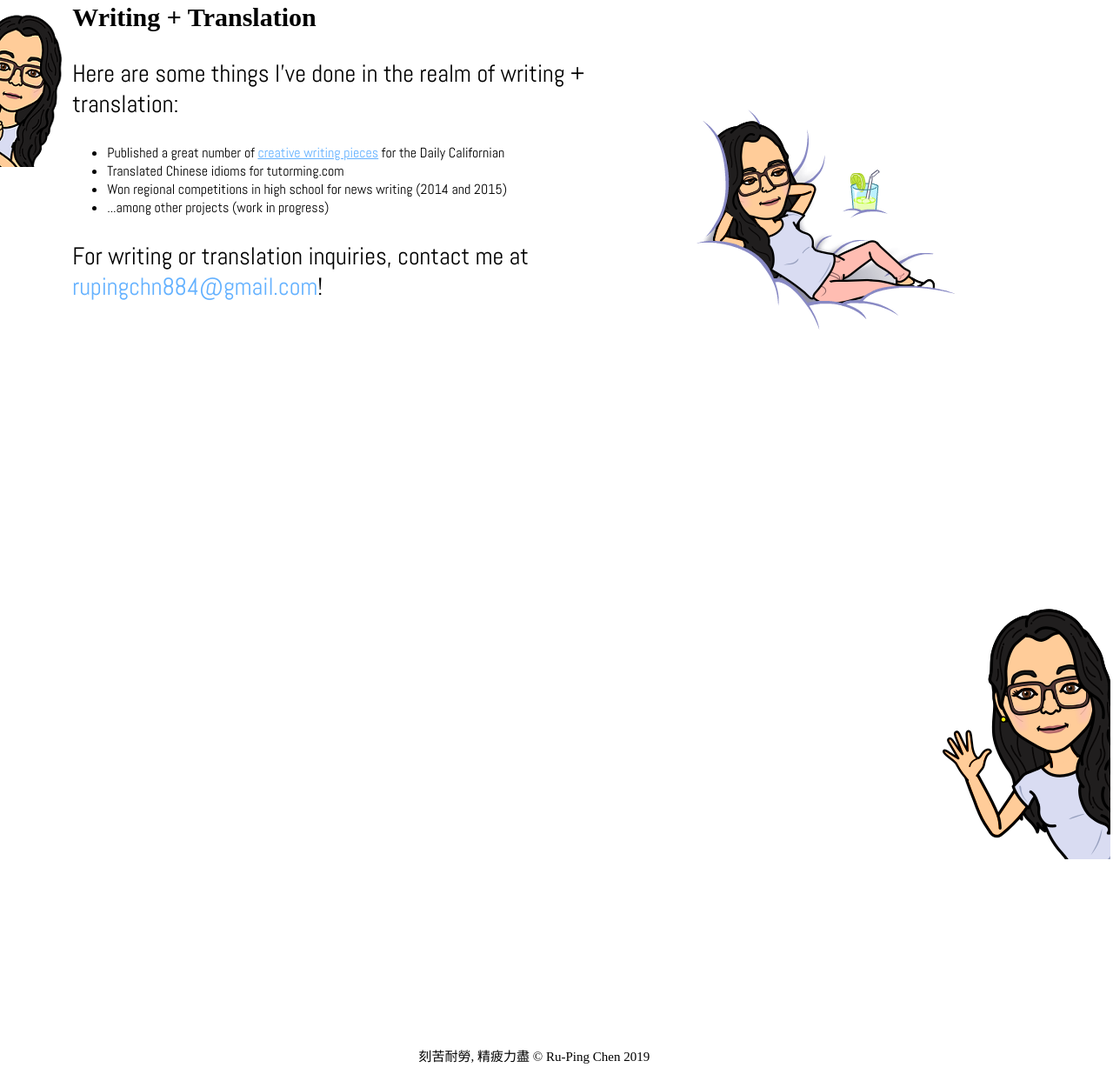
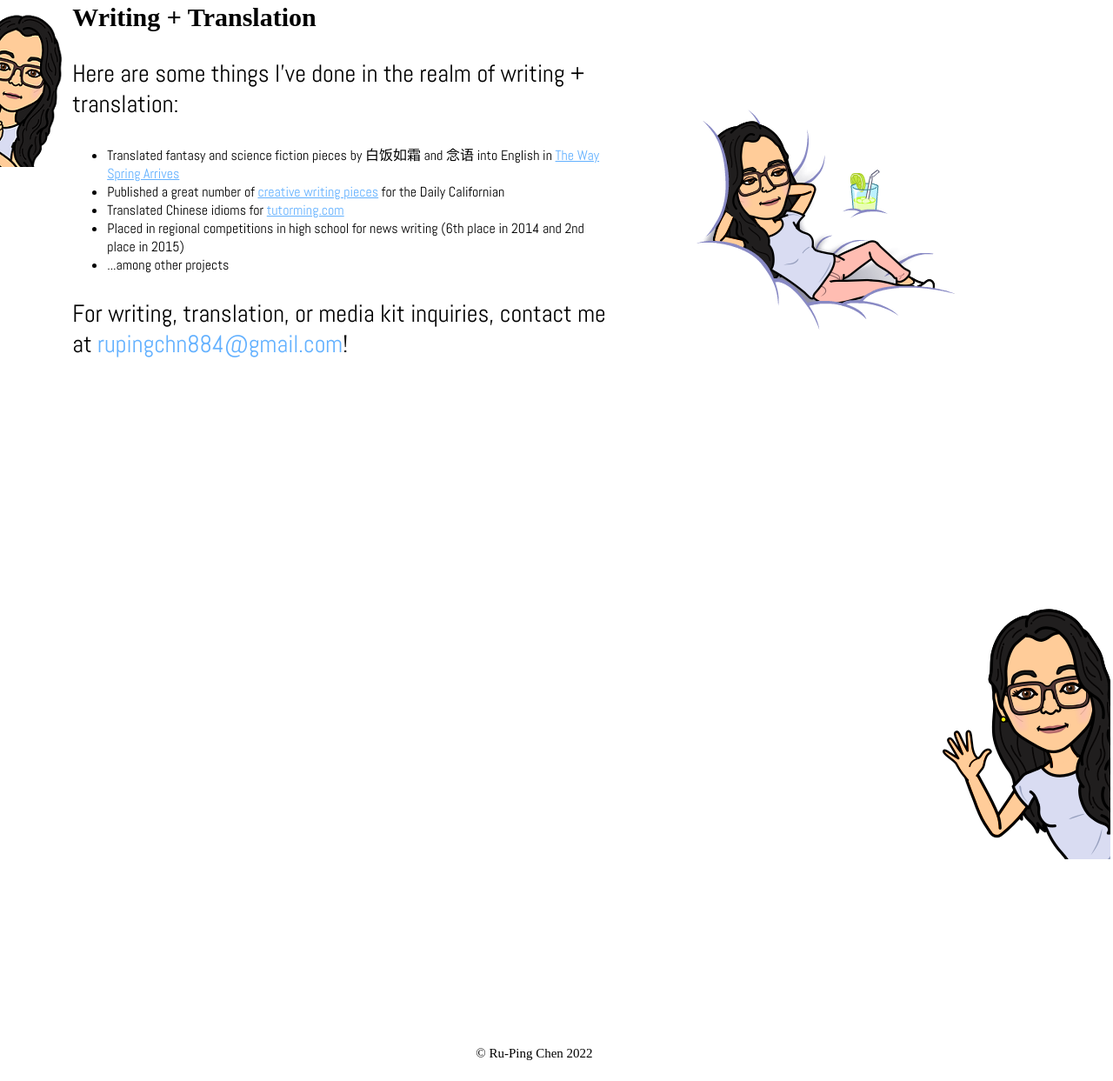
Before and after one commit to rowiehen/rupingchen.github.io, a plain HTML site: page writing_translation.html in a window 1280 px wide. Shown: the part 61-1304 px from the top of the page at 87% size. Drawn offline with nearby package versions, Linux system fonts and the light colour scheme; a web font is replaced by a local one.

Commit message:
writing+translation page

```diff
--- a/writing_translation.html
+++ b/writing_translation.html
@@ -21,13 +21,14 @@
 
 				<p>Here are some things I've done in the realm of writing + translation:</p>
 			<ul>
+				<li>Translated fantasy and science fiction pieces by 白饭如霜 and 念语 into English in  <span class="first-load" style="color: #63b1ff; text-decoration: underline;"><a href="https://www.tor.com/2021/10/04/winter-came-now-spring-arrives-announcing-the-table-of-contents-for-the-way-spring-arrives/">The Way Spring Arrives</a></span></li>
 				<li>Published a great number of <span class="first-load" style="color: #63b1ff; text-decoration: underline;"><a href="https://www.dailycal.org/author/rupingchen/">creative writing pieces</a></span> for the Daily Californian</li>
-				<li>Translated Chinese idioms for <span href="https://www.tutorming.com">tutorming.com</span></li>
-				<li>Won regional competitions in high school for news writing (2014 and 2015)</li>
-				<li>...among other projects (work in progress)</li>
+				<li>Translated Chinese idioms for <span class="first-load" style="color: #63b1ff; text-decoration: underline;"><a href="http://blog.tutorming.com/mandarin-chinese-learning-tips/author/ru-ping-chen">tutorming.com</a></span></li>
+				<li>Placed in regional competitions in high school for news writing (6th place in 2014 and 2nd place in 2015)</li>
+				<li>...among other projects</li>
 
 			</ul>
-			<p>For writing or translation inquiries, contact me at <span style="color: #63b1ff;">rupingchn884@gmail.com</span>!</p>
+			<p>For writing, translation, or media kit inquiries, contact me at <span style="color: #63b1ff;">rupingchn884@gmail.com</span>!</p>
 
 			<img id="about-photo-2" src="assets/img/chill.png"/>
 			<img id="about-photo-22" src="assets/img/chill_1.png"/>
@@ -36,7 +37,7 @@
 		</div>
 		</div>
 			<footer id="landing-footer">
-			刻苦耐勞, 精疲力盡 © Ru-Ping Chen 2019</footer>
+			© Ru-Ping Chen 2022</footer>
 		</div>
 	</body>
 <script src="https://ajax.googleapis.com/ajax/libs/jquery/3.2.1/jquery.min.js"></script>
```
Also changed, not shown: index.html (+1 -1 lines).
